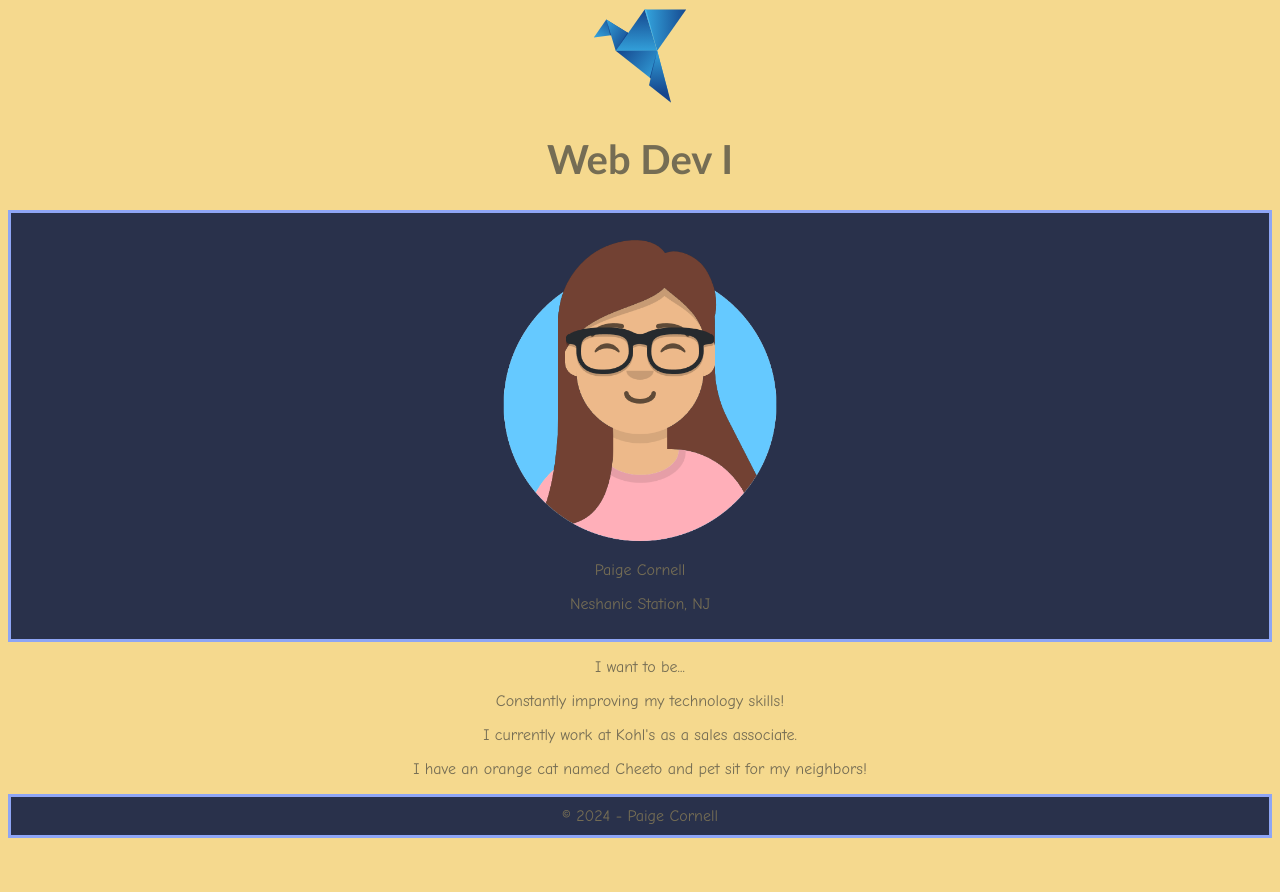
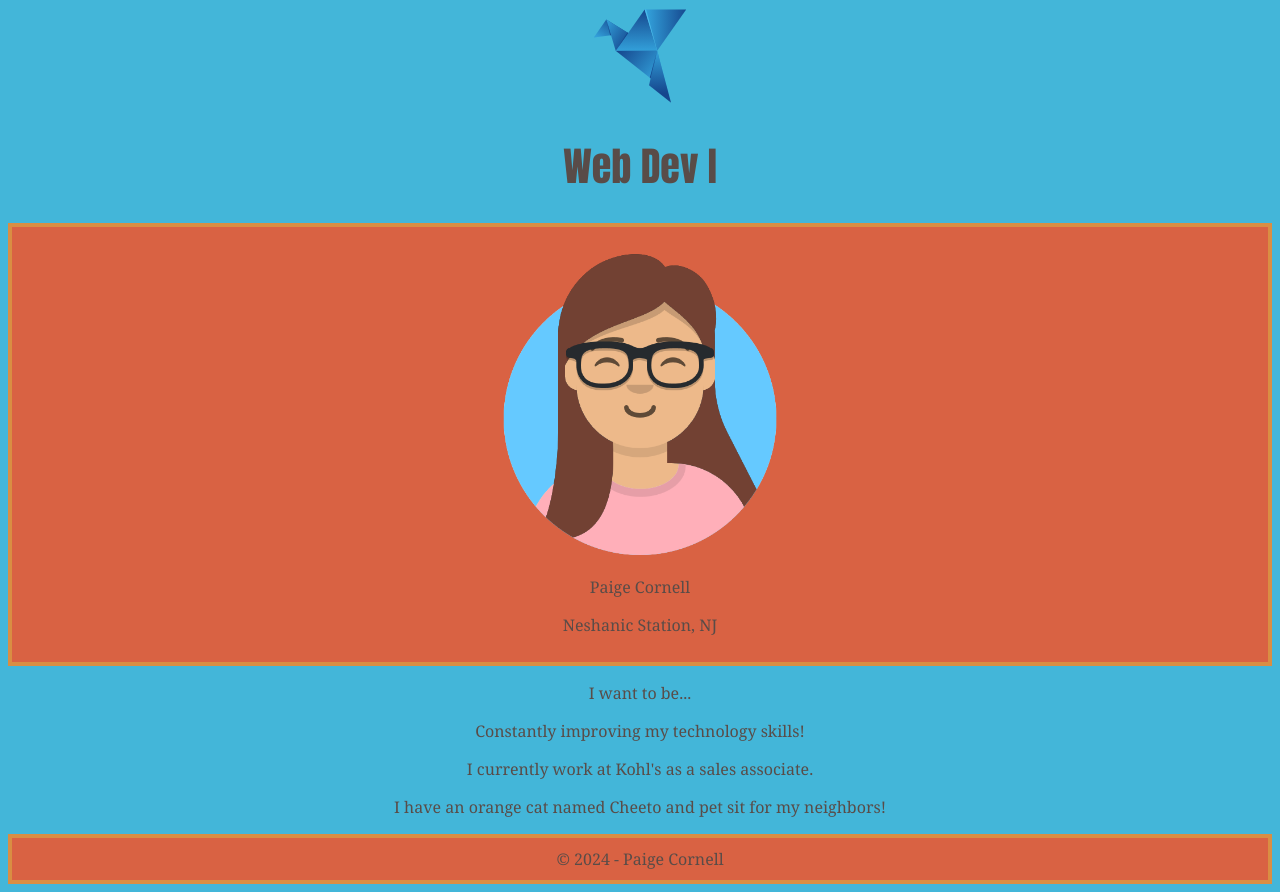
Before and after one commit to RVCC-IDMX/about-me-paigecornell, a plain HTML site: page index.html in a window 1280 px wide. Before the commit the page ends 846 px from the top, so only its background shows below. Drawn offline with Linux system fonts and the light colour scheme.

Commit message:
Making Site More Visible

```diff
--- a/css/style.css
+++ b/css/style.css
@@ -1,10 +1,10 @@
 body {
-font-family: Comic Neue;
-background-color: #F5D98E;
-color: #756D54;
+font-family:Cambria, Cochin, Georgia, Times, 'Times New Roman', serif;
+background-color:#43B6D9;
+color: #594C48;
 }
 h1, h2, h3, h4, h5, h6 {
-font-family: 'Gill Sans', 'Gill Sans MT', Calibri, 'Trebuchet MS', sans-serif;
+font-family: Impact, Haettenschweiler, 'Arial Narrow Bold', sans-serif;
 font-size: 30pt;
 
 }
@@ -16,8 +16,8 @@ text-align: center;
 
 #hero, footer {
 text-align: center;
-background-color: #29314B;
-border: 3px solid #8EA5F5;
+background-color: #D96243;
+border: 4px solid #D98E43;
 padding: 10px;
 
 
```
Also changed, not shown: IMG_2041.jpg (added), 2 other files.
